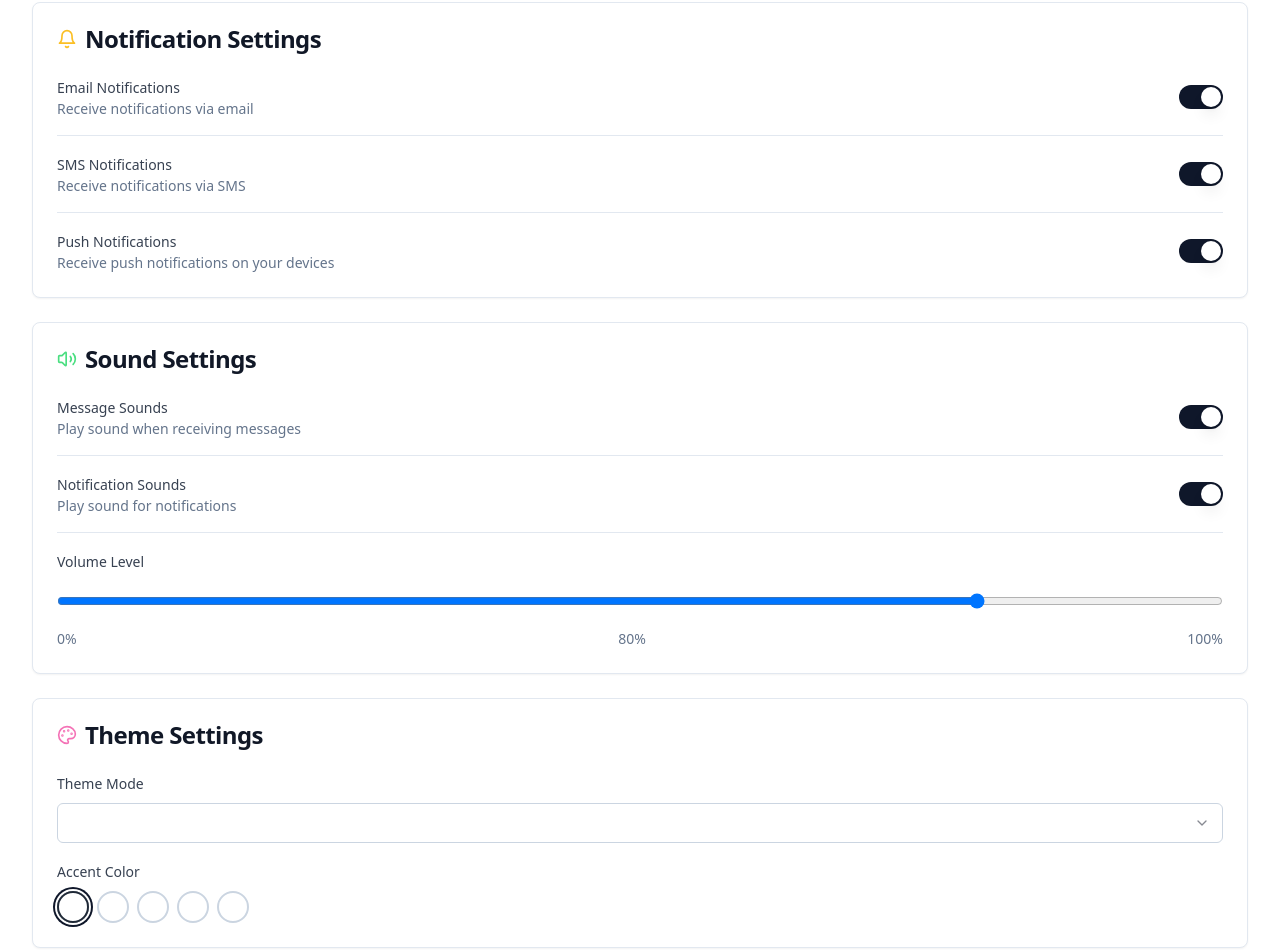
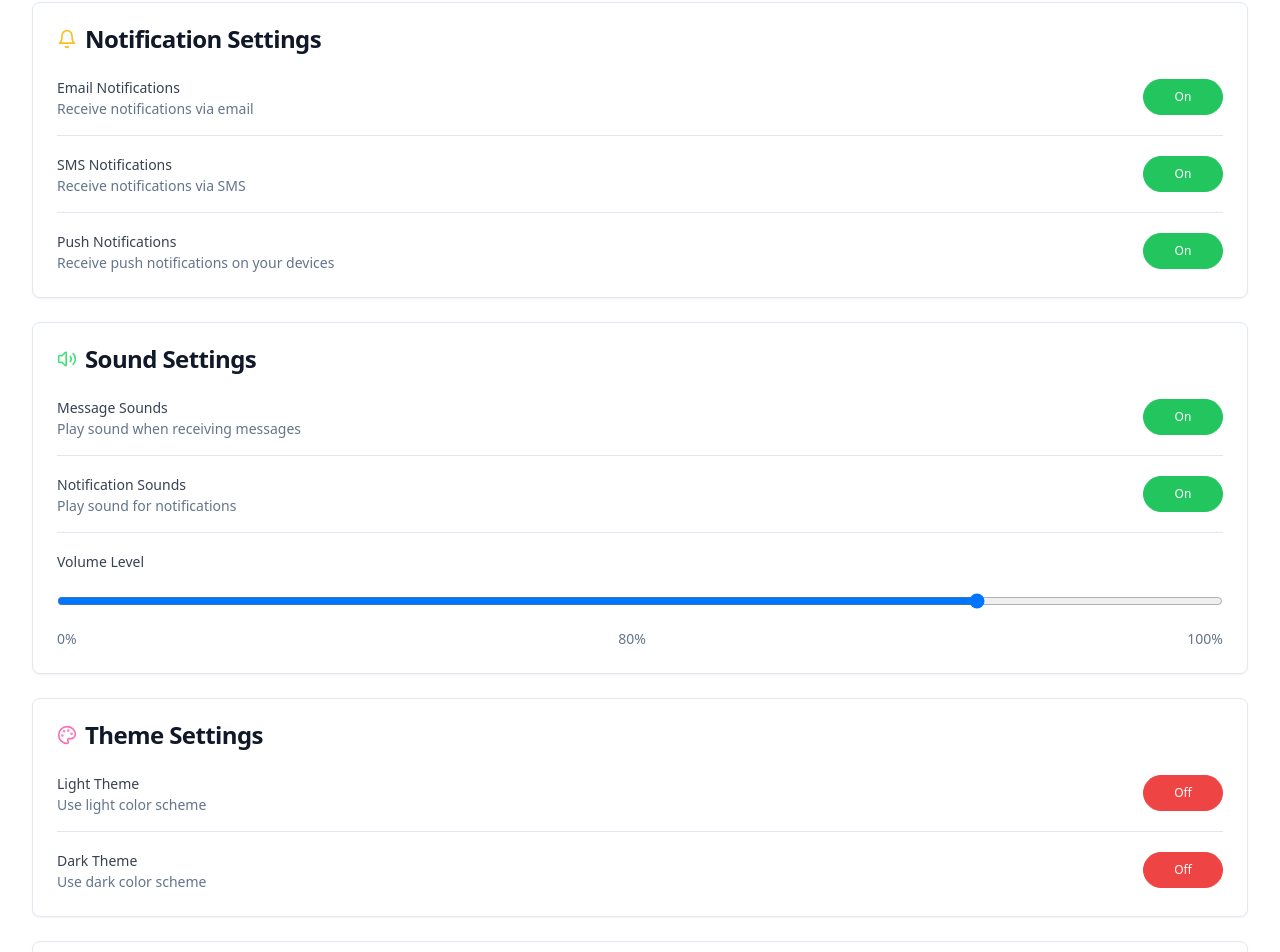
Before and after one commit to apresroc/tk-messaging, a React (Vite) app: page /settings in a window 1280 px wide. Shown: the part 453-1405 px from the top of the page. Built offline with nearby package versions, Linux system fonts and the light colour scheme.

Commit message:
[dyad] wrote 1 file(s)

```diff
--- a/src/components/user/UserSettings.tsx
+++ b/src/components/user/UserSettings.tsx
@@ -4,7 +4,6 @@ import { Button } from '@/components/ui/button';
 import { Input } from '@/components/ui/input';
 import { Label } from '@/components/ui/label';
 import { Separator } from '@/components/ui/separator';
-import { Switch } from '@/components/ui/switch';
 import { Select, SelectContent, SelectItem, SelectTrigger, SelectValue } from '@/components/ui/select';
 import { Bell, Volume2, Palette, User, Shield, ArrowLeft } from 'lucide-react';
 import { toast } from 'sonner';
@@ -27,7 +26,6 @@ const UserSettings = () => {
     },
     theme: {
       mode: 'light',
-      color: 'blue',
     },
     privacy: {
       readReceipts: true,
@@ -85,22 +83,15 @@ const UserSettings = () => {
     }));
   };
 
-  const handleThemeChange = (key: string, value: string) => {
-    if (key === 'mode') {
-      // Apply theme change immediately
-      setTheme(value as "light" | "dark");
-    }
-
-    if (key === 'color') {
-      // Apply accent color immediately
-      document.documentElement.style.setProperty('--accent-color', `var(--${value}-500)`);
-    }
+  const handleThemeChange = (value: "light" | "dark") => {
+    // Apply theme change immediately
+    setTheme(value);
 
     setSettings(prev => ({
       ...prev,
       theme: {
         ...prev.theme,
-        [key]: value,
+        mode: value,
       },
     }));
   };
@@ -125,10 +116,30 @@ const UserSettings = () => {
     }));
   };
 
-  // Apply accent color on initial load
-  useEffect(() => {
-    document.documentElement.style.setProperty('--accent-color', `var(--${settings.theme.color}-500)`);
-  }, []);
+  // Toggle button component for on/off states
+  const ToggleButton = ({
+    isOn,
+    onToggle,
+    onLabel = "On",
+    offLabel = "Off"
+  }: {
+    isOn: boolean;
+    onToggle: () => void;
+    onLabel?: string;
+    offLabel?: string;
+  }) => (
+    <Button
+      variant="outline"
+      onClick={onToggle}
+      className={`w-20 h-9 rounded-full px-3 py-1 text-xs font-medium transition-colors ${
+        isOn
+          ? 'bg-green-500 hover:bg-green-600 text-white border-green-500'
+          : 'bg-red-500 hover:bg-red-600 text-white border-red-500'
+      }`}
+    >
+      {isOn ? onLabel : offLabel}
+    </Button>
+  );
 
   return (
     <div className="space-y-6">
@@ -248,9 +259,9 @@ const UserSettings = () => {
               <Label className="text-gray-700 dark:text-blue-100">Email Notifications</Label>
               <p className="text-sm text-slate-500 dark:text-slate-400">Receive notifications via email</p>
             </div>
-            <Switch
-              checked={settings.notifications.email}
-              onCheckedChange={(checked) => handleNotificationChange('email', checked)}
+            <ToggleButton
+              isOn={settings.notifications.email}
+              onToggle={() => handleNotificationChange('email', !settings.notifications.email)}
             />
           </div>
 
@@ -261,9 +272,9 @@ const UserSettings = () => {
               <Label className="text-gray-700 dark:text-blue-100">SMS Notifications</Label>
               <p className="text-sm text-slate-500 dark:text-slate-400">Receive notifications via SMS</p>
             </div>
-            <Switch
-              checked={settings.notifications.sms}
-              onCheckedChange={(checked) => handleNotificationChange('sms', checked)}
+            <ToggleButton
+              isOn={settings.notifications.sms}
+              onToggle={() => handleNotificationChange('sms', !settings.notifications.sms)}
             />
           </div>
 
@@ -274,9 +285,9 @@ const UserSettings = () => {
               <Label className="text-gray-700 dark:text-blue-100">Push Notifications</Label>
               <p className="text-sm text-slate-500 dark:text-slate-400">Receive push notifications on your devices</p>
             </div>
-            <Switch
-              checked={settings.notifications.push}
-              onCheckedChange={(checked) => handleNotificationChange('push', checked)}
+            <ToggleButton
+              isOn={settings.notifications.push}
+              onToggle={() => handleNotificationChange('push', !settings.notifications.push)}
             />
           </div>
         </CardContent>
@@ -296,9 +307,9 @@ const UserSettings = () => {
               <Label className="text-gray-700 dark:text-blue-100">Message Sounds</Label>
               <p className="text-sm text-slate-500 dark:text-slate-400">Play sound when receiving messages</p>
             </div>
-            <Switch
-              checked={settings.sounds.message}
-              onCheckedChange={(checked) => handleSoundChange('message', checked)}
+            <ToggleButton
+              isOn={settings.sounds.message}
+              onToggle={() => handleSoundChange('message', !settings.sounds.message)}
             />
           </div>
 
@@ -309,9 +320,9 @@ const UserSettings = () => {
               <Label className="text-gray-700 dark:text-blue-100">Notification Sounds</Label>
               <p className="text-sm text-slate-500 dark:text-slate-400">Play sound for notifications</p>
             </div>
-            <Switch
-              checked={settings.sounds.notification}
-              onCheckedChange={(checked) => handleSoundChange('notification', checked)}
+            <ToggleButton
+              isOn={settings.sounds.notification}
+              onToggle={() => handleSoundChange('notification', !settings.sounds.notification)}
             />
           </div>
 
@@ -345,41 +356,32 @@ const UserSettings = () => {
           </CardTitle>
         </CardHeader>
         <CardContent className="space-y-4">
-          <div className="space-y-2">
-            <Label className="text-gray-700 dark:text-blue-100">Theme Mode</Label>
-            <Select
-              value={settings.theme.mode}
-              onValueChange={(value) => {
-                handleThemeChange('mode', value);
-              }}
-            >
-              <SelectTrigger className="bg-white dark:bg-slate-800 border-slate-300 dark:border-slate-700 text-gray-900 dark:text-white">
-                <SelectValue placeholder="Select theme mode" />
-              </SelectTrigger>
-              <SelectContent className="bg-white dark:bg-slate-800 border-slate-300 dark:border-slate-700">
-                <SelectItem value="light" className="text-gray-900 dark:text-white">Light</SelectItem>
-                <SelectItem value="dark" className="text-gray-900 dark:text-white">Dark</SelectItem>
-              </SelectContent>
-            </Select>
+          <div className="flex items-center justify-between">
+            <div>
+              <Label className="text-gray-700 dark:text-blue-100">Light Theme</Label>
+              <p className="text-sm text-slate-500 dark:text-slate-400">Use light color scheme</p>
+            </div>
+            <ToggleButton
+              isOn={settings.theme.mode === 'light'}
+              onToggle={() => handleThemeChange(settings.theme.mode === 'light' ? 'dark' : 'light')}
+              onLabel="On"
+              offLabel="Off"
+            />
           </div>
 
-          <div className="space-y-2">
-            <Label className="text-gray-700 dark:text-blue-100">Accent Color</Label>
-            <div className="flex gap-2">
-              {['blue', 'green', 'red', 'purple', 'yellow'].map((color) => (
-                <button
-                  key={color}
-                  className={`w-8 h-8 rounded-full border-2 ${
-                    settings.theme.color === color
-                      ? 'border-gray-800 dark:border-gray-200 ring-2 ring-offset-2 ring-primary'
-                      : 'border-slate-300 dark:border-slate-700'
-                  }`}
-                  style={{ backgroundColor: `var(--${color}-500)` }}
-                  onClick={() => handleThemeChange('color', color)}
-                  aria-label={`Select ${color} accent color`}
-                />
-              ))}
+          <Separator className="bg-slate-200 dark:bg-slate-700" />
+
+          <div className="flex items-center justify-between">
+            <div>
+              <Label className="text-gray-700 dark:text-blue-100">Dark Theme</Label>
+              <p className="text-sm text-slate-500 dark:text-slate-400">Use dark color scheme</p>
             </div>
+            <ToggleButton
+              isOn={settings.theme.mode === 'dark'}
+              onToggle={() => handleThemeChange(settings.theme.mode === 'dark' ? 'light' : 'dark')}
+              onLabel="On"
+              offLabel="Off"
+            />
           </div>
         </CardContent>
       </Card>
@@ -395,9 +397,9 @@ const UserSettings = () => {
               <Label className="text-gray-700 dark:text-blue-100">Read Receipts</Label>
               <p className="text-sm text-slate-500 dark:text-slate-400">Allow others to see when you've read their messages</p>
             </div>
-            <Switch
-              checked={settings.privacy.readReceipts}
-              onCheckedChange={(checked) => handlePrivacyChange('readReceipts', checked)}
+            <ToggleButton
+              isOn={settings.privacy.readReceipts}
+              onToggle={() => handlePrivacyChange('readReceipts', !settings.privacy.readReceipts)}
             />
           </div>
 
@@ -408,9 +410,9 @@ const UserSettings = () => {
               <Label className="text-gray-700 dark:text-blue-100">Typing Indicators</Label>
               <p className="text-sm text-slate-500 dark:text-slate-400">Show when you're typing to others</p>
             </div>
-            <Switch
-              checked={settings.privacy.typingIndicators}
-              onCheckedChange={(checked) => handlePrivacyChange('typingIndicators', checked)}
+            <ToggleButton
+              isOn={settings.privacy.typingIndicators}
+              onToggle={() => handlePrivacyChange('typingIndicators', !settings.privacy.typingIndicators)}
             />
           </div>
         </CardContent>
```
